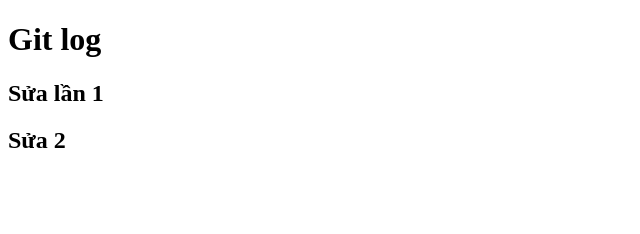
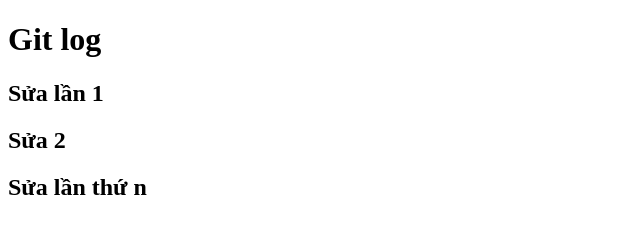
Before and after one commit to vuquang037979/duan6, a plain HTML site: page index.html in a window 1280 px wide. Shown: the whole page, without its empty margins (0-640 px from the left). Drawn offline with Linux system fonts and the light colour scheme.

Commit message:
1. Sửa code congviec3 commit lần 1

```diff
--- a/index.html
+++ b/index.html
@@ -9,5 +9,6 @@
     <h1>Git log</h1>
     <h2>Sửa lần 1</h2>
     <h2>Sửa 2</h2>
+    <h2>Sửa lần thứ n</h2>
   </body>
 </html>
```
